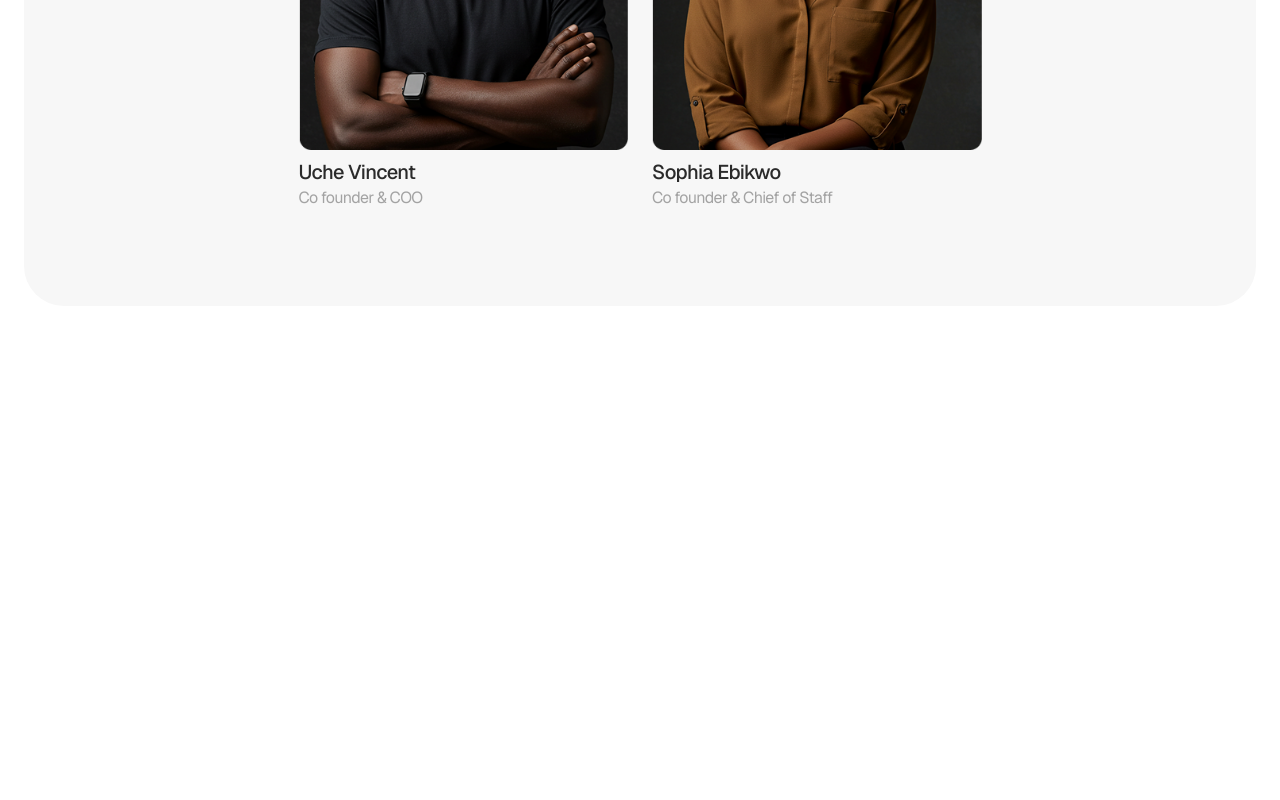
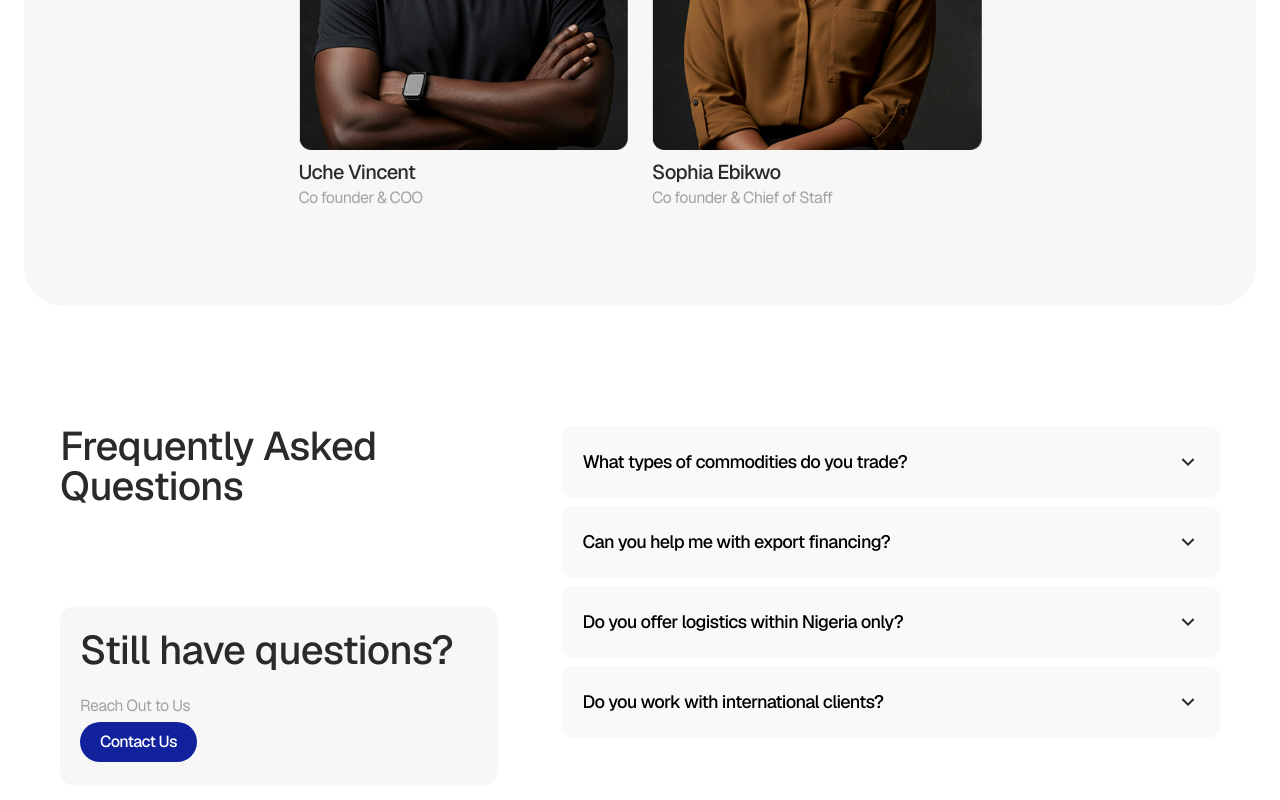
Before and after one commit to JT-OYEMADE/mercedes-trading, a Next.js app: page / in a window 1280 px wide. Shown: the part 5887-6687 px from the top of the page. Before the commit the page ends 6217 px from the top, so only its background shows below. Built offline with nearby package versions, Linux system fonts and the light colour scheme.

Commit message:
FAQ section

```diff
--- a/package.json
+++ b/package.json
@@ -11,6 +11,7 @@
   "dependencies": {
     "class-variance-authority": "^0.7.1",
     "clsx": "^2.1.1",
+    "framer-motion": "^12.23.12",
     "next": "15.5.0",
     "prettier": "^3.6.2",
     "react": "19.1.0",
--- /dev/null
+++ b/src/components/Home/Faq.tsx
@@ -0,0 +1,70 @@
+'use client'
+
+import { Accordion, Button } from "components/shared";
+import { useState } from "react";
+
+const questionAndAnswers = [
+  {
+    question: 'What types of commodities do you trade?',
+    answer:
+      'We deal in agricultural products like cashew, cocoa, and sesame, as well as critical minerals such as lithium and tantalite.',
+  },
+  {
+    question: 'Can you help me with export financing?',
+    answer:
+      'We deal in agricultural products like cashew, cocoa, and sesame, as well as critical minerals such as lithium and tantalite.',
+  },
+  {
+    question: 'Do you offer logistics within Nigeria only?',
+    answer:
+      'We deal in agricultural products like cashew, cocoa, and sesame, as well as critical minerals such as lithium and tantalite.',
+  },
+  {
+    question: 'Do you work with international clients?',
+    answer:
+      'We deal in agricultural products like cashew, cocoa, and sesame, as well as critical minerals such as lithium and tantalite.',
+  },
+]
+
+export const FAQ = () => {
+  const [activeIndex, setActiveIndex] = useState<number | null>(null);
+
+  return (
+    <section className='py-6 lg:py-24 bg-white -tracking-[0.04em]'>
+      <div className='container'>
+        <div className="flex flex-col md:flex-row gap-8 md:gap-16">
+          <div className="md:w-[40%]">
+            <div className=" flex flex-col gap-8 md:gap-[100px]">
+              <h2 className='text-dark text-[30px] md:text-[40px] font-medium leading-9 md:leading-[100%]'>
+                Frequently Asked <br /> Questions
+              </h2>
+              <div className=" bg-gray-light rounded-[15px] px-5 py-6 ">
+                <h2 className='text-dark text-2xl md:text-[40px] font-medium leading-none'>
+                  Still have questions?
+                </h2>
+                <div className="mt-6">
+                  <p className="text-gray mb-1">Reach Out to Us</p>
+                  <Button label='Contact Us' />
+                </div>
+              </div>
+            </div>
+          </div>
+          <div className="md:w-[60%] ">
+            {questionAndAnswers.map(({ question, answer }, key) => (
+              <Accordion
+                key={key}
+                title={question}
+                className='mb-2'
+                content={<p className=''>{answer}</p>}
+                isActive={activeIndex === key}
+                handleToggleAccordion={() => {
+                  activeIndex === key ? setActiveIndex(null) : setActiveIndex(key);
+                }}
+              />
+            ))}
+          </div>
+        </div>
+      </div>
+    </section>
+  )
+}
--- a/src/components/Home/index.ts
+++ b/src/components/Home/index.ts
@@ -4,3 +4,4 @@ export * from './Partners';
 export * from './Services';
 export * from './Products';
 export * from './Team';
+export * from './Faq';
--- /dev/null
+++ b/src/components/shared/Accordion.tsx
@@ -0,0 +1,68 @@
+'use client';
+
+import { motion, AnimatePresence } from 'framer-motion';
+import { RiArrowDownSLine, RiArrowDownWideLine, RiArrowUpSLine, RiArrowUpWideLine } from 'react-icons/ri';
+
+interface AccordionProps {
+  title: string;
+  content: string | React.ReactNode;
+  isActive: boolean;
+  handleToggleAccordion: (val: any) => void;
+  variant?: 'primary' | 'secondary';
+  className?: string;
+  [key: string]: any;
+}
+
+export const Accordion: React.FC<AccordionProps> = ({
+  title,
+  content,
+  isActive,
+  className,
+  variant = 'primary',
+  handleToggleAccordion,
+  rest,
+}) => {
+  const isPrimaryVariant = variant === 'primary';
+
+  return (
+    <div
+      className={` w-full px-5 rounded-xl  bg-[#F4F4F4]/50 ${className}`}
+      {...rest}>
+      <div
+        className='flex justify-between gap-4  items-center cursor-pointer py-4'
+        onClick={handleToggleAccordion}>
+        <p
+          className={`${isPrimaryVariant ? 'lg:text-lg font-medium text-black' : 'lg:text-lg'}`}>
+          {title}
+        </p>
+        <div className='min-h-[40px] h-[40px]'>
+          <div className='flex justify-center h-full w-full items-center'>
+            {isActive ? (
+              <RiArrowUpSLine className='text-dark w-6 h-6' />
+            ) : (
+              <RiArrowDownSLine className='text-dark w-6 h-6' />
+            )}
+          </div>
+        </div>
+      </div>
+      <AnimatePresence initial={false}>
+        {isActive && (
+          <motion.section
+            key='content'
+            initial='collapsed'
+            animate='open'
+            exit='collapsed'
+            variants={{
+              open: { opacity: 1, height: 'auto' },
+              collapsed: { opacity: 0, height: 0 },
+            }}
+            transition={{ duration: 0.3 }}>
+            <div className='pb-3 pr-2 text-sm md:text-base leading-6 max-h-[400px] text-light max-w-[584px] text-black/70'>
+              {content}
+            </div>
+          </motion.section>
+        )}
+      </AnimatePresence>
+    </div>
+  );
+};
--- a/src/components/shared/index.ts
+++ b/src/components/shared/index.ts
@@ -1,2 +1,3 @@
+export * from './Badge';
 export * from './Button';
-export * from './Badge';
+export * from './Accordion';
--- a/src/modules/home/index.tsx
+++ b/src/modules/home/index.tsx
@@ -1,4 +1,4 @@
-import { Hero, Moving, Partners, Products, Services, Team } from "components/Home";
+import { FAQ, Hero, Moving, Partners, Products, Services, Team } from "components/Home";
 
 
 const Home = () => {
@@ -10,6 +10,7 @@ const Home = () => {
       <Services />
       <Products />
       <Team />
+      <FAQ />
     </>
   );
 };
```
Also changed, not shown: 1 other file (tests, documents, lock files or other folders).
